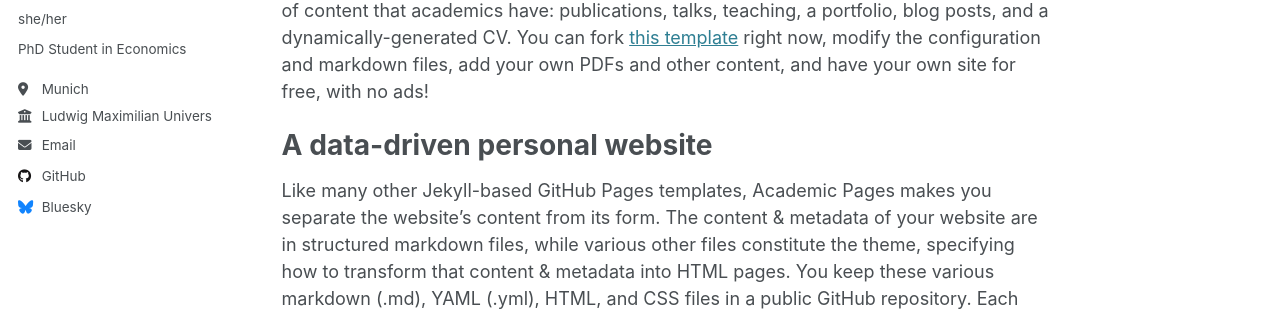
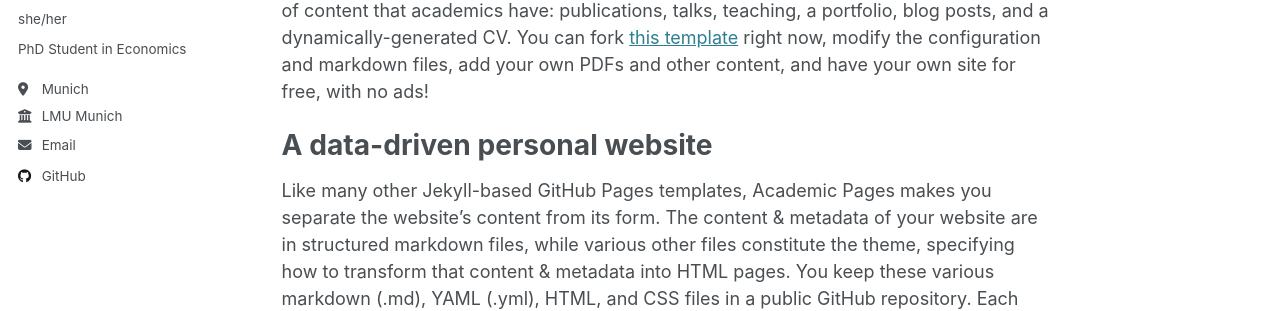
Before and after one commit to simalkoseoglu/simalkoseoglu.com, a Jekyll site: the page built from _pages/about.md, in a window 1280 px wide. Shown: the part 314-625 px from the top of the page. Built offline with Jekyll 4.4.1, drawn with Linux system fonts in a browser that asks for light colours.

Commit message:
Update _config.yml
2

```diff
--- a/_config.yml
+++ b/_config.yml
@@ -27,7 +27,7 @@ author:
   pronouns         : "she/her"
   bio              : "PhD Student in Economics"
   location         : "Munich"
-  employer         : "Ludwig Maximilian University of Munich"
+  employer         : "LMU Munich"
   uri              : # URL
   email            : "simal.koseoglu@econ.lmu.de"
 
@@ -50,7 +50,7 @@ author:
   stackoverflow    : # User number or user number and name (i.e., use "1" or "1/jeff-atwood")
 
   # Social media
-  bluesky          : "bsky.app" # Replace this with you Bluesky username
+  bluesky          : # "bsky.app" # Replace this with you Bluesky username
   facebook         : # Username
   flickr           : # Username
   foursquare       : # Username
@@ -131,7 +131,7 @@ yandex_site_verification :
 
 # Social Sharing
 twitter:
-  username               : &twitter
+  username               : # &twitter
 facebook:
   username               :
   app_id                 :
```
